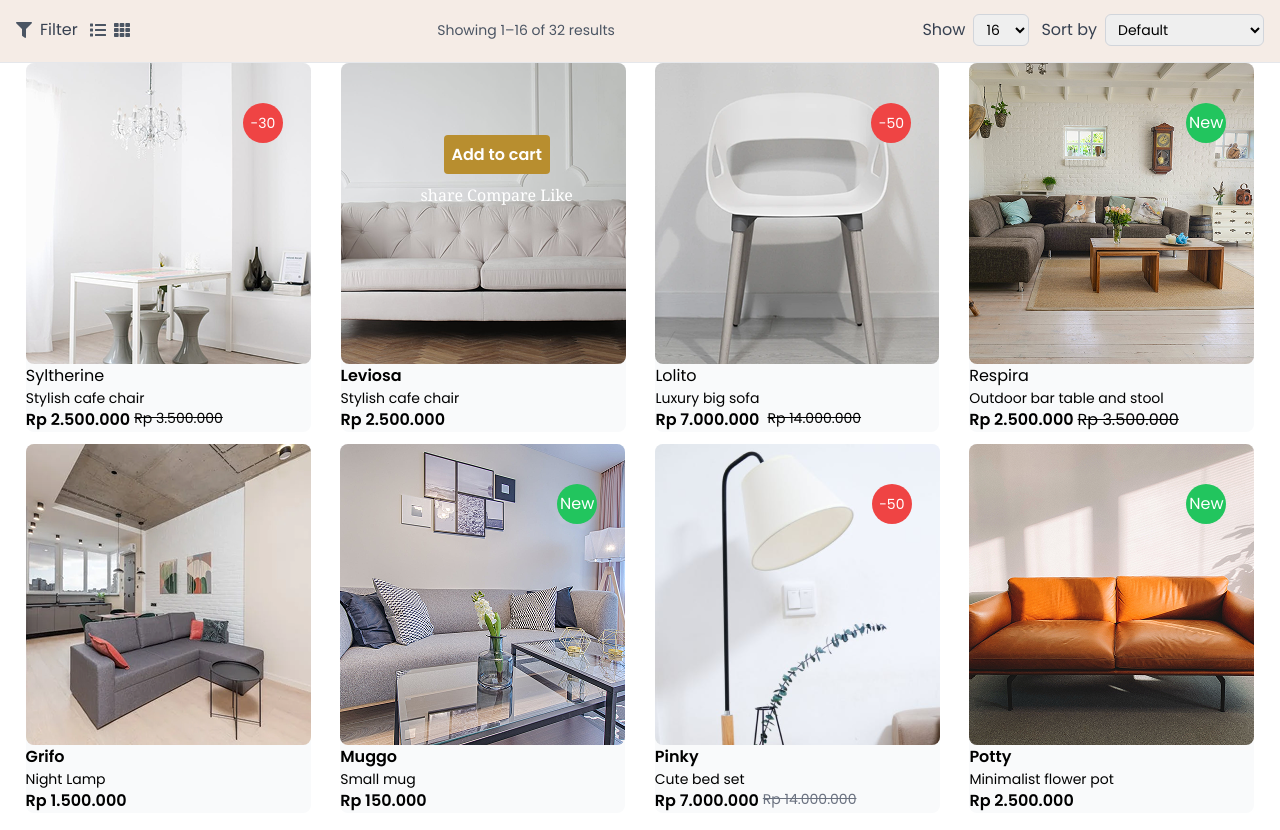
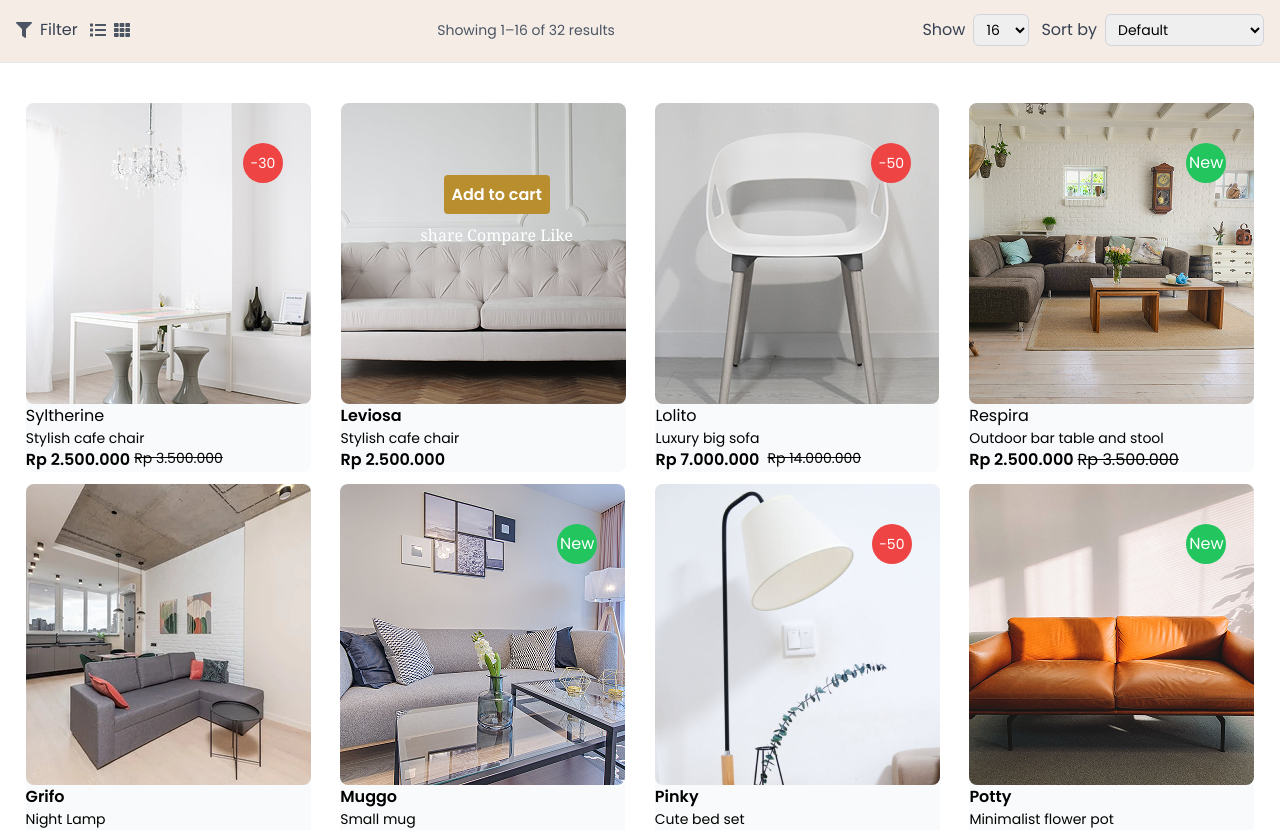
Before and after one commit to Govamarket/Furniture-Show-room, a React (Create React App) app: page /shop in a window 1280 px wide. Shown: the part 387-1217 px from the top of the page. Built offline with nearby package versions, Linux system fonts and the light colour scheme.

Commit message:
initial commit

```diff
--- a/src/Components/Pages/Shop.js
+++ b/src/Components/Pages/Shop.js
@@ -155,7 +155,9 @@ const Shop = () => {
         </div>
       </div>
 
-      <OurProduct />
+      <section className="mt-10">
+        <OurProduct />
+      </section>
     </div>
   );
 };
```
